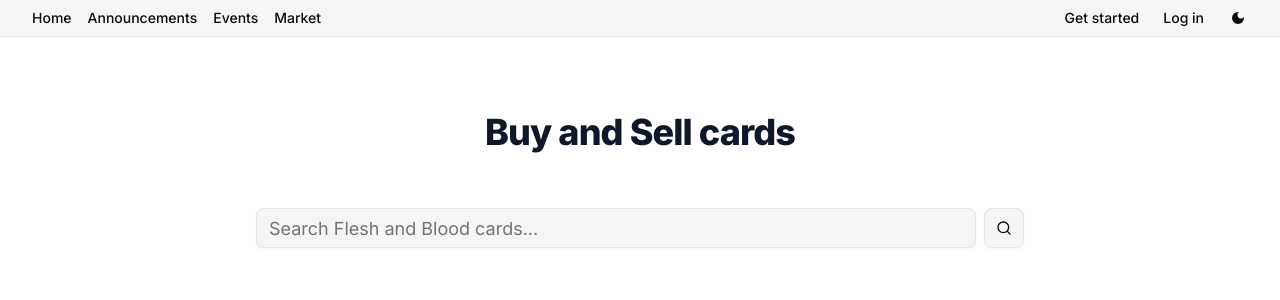
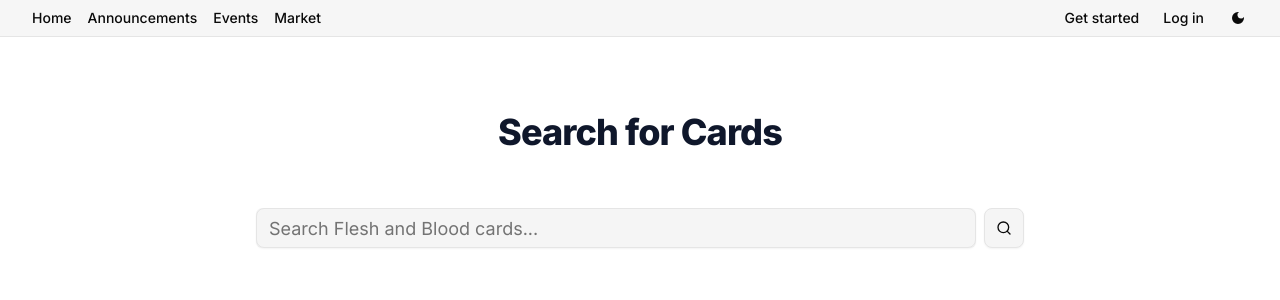
Before and after one commit to yahelmeg/FaB-Israel, a Next.js app: page /market in a window 1280 px wide. Shown: the top 300 px of the page. Built offline with nearby package versions, Linux system fonts and the light colour scheme.

Commit message:
style(market-page):
change heading text

```diff
--- a/app/market/page.tsx
+++ b/app/market/page.tsx
@@ -19,7 +19,7 @@
         <div className="page-layout">
             {!hasSearched && (
                 <h2 className="page-heading-text mb-8">
-                    Buy and Sell cards
+                    Search for Cards
                 </h2>
             )}
             <SearchBar defaultValue={query}/>
```
